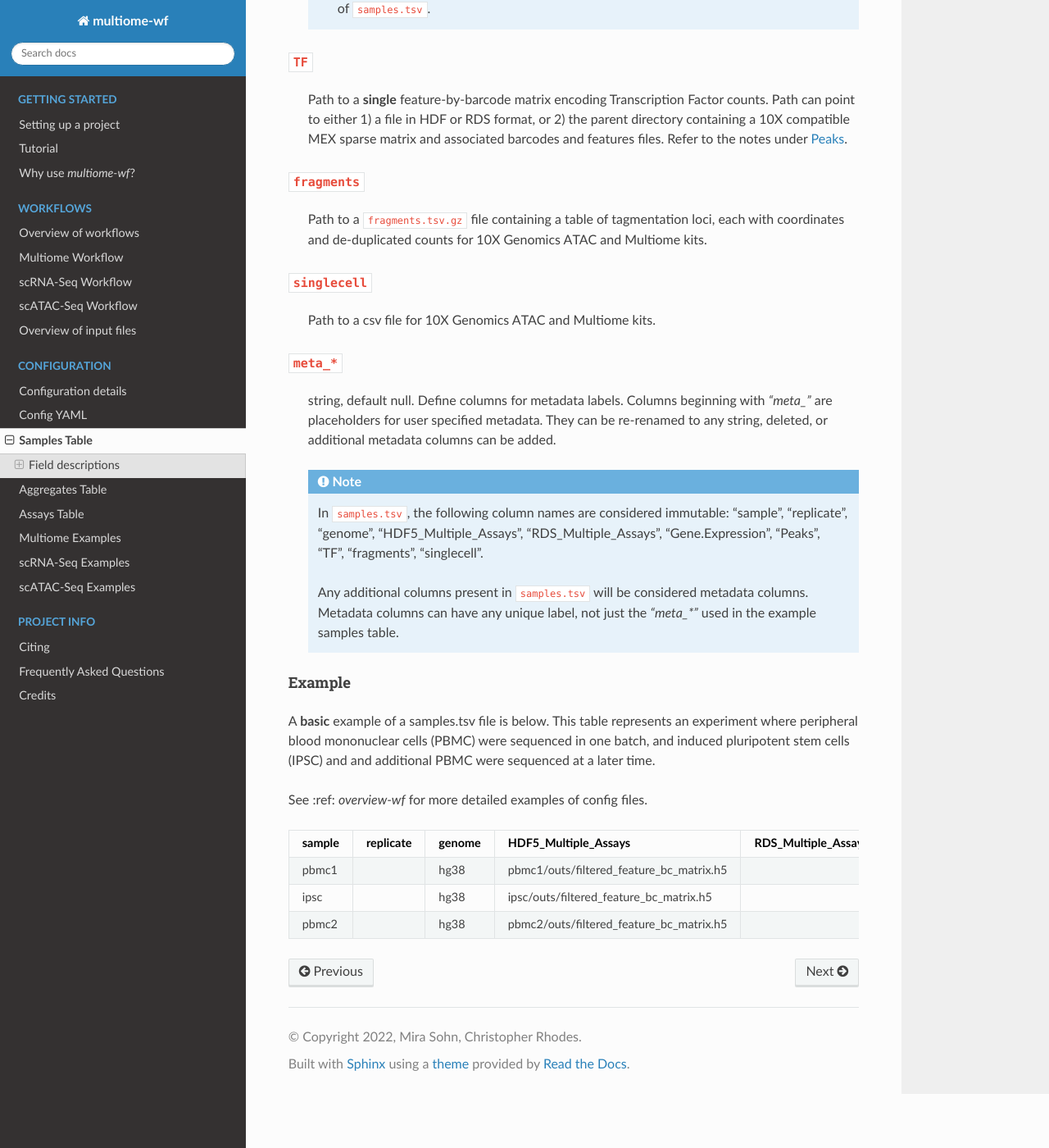
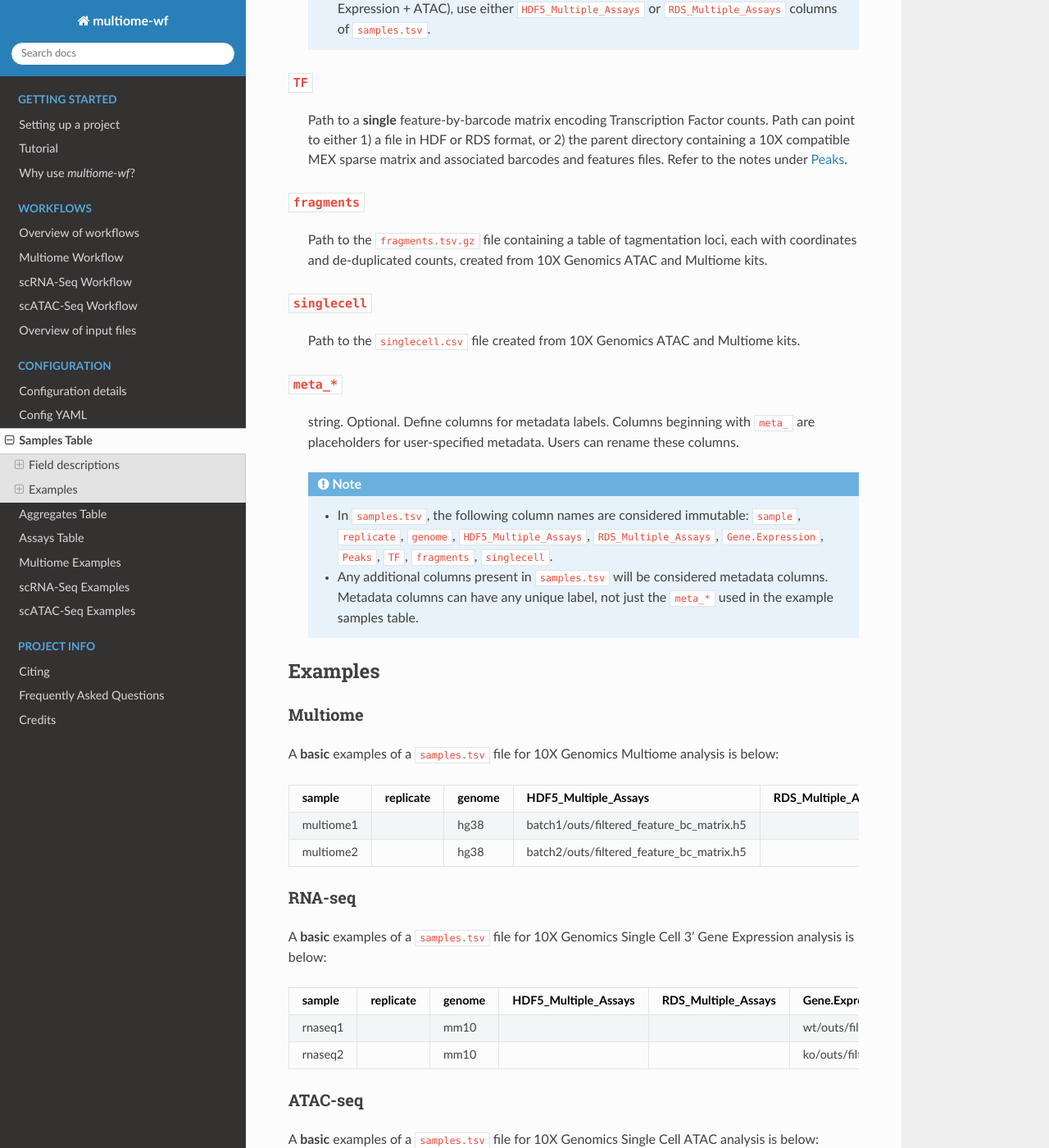
Before and after one commit to NICHD-BSPC/multiome-wf, a Sphinx documentation site: the page built from docs/configuration/samples-table.rst, in a window 1280 px wide and 1400 px high, scrolled down 2817 px. Shown: the whole window at 82% size. Built offline with Sphinx 7.4.7 and the Read the Docs theme 2.0.0, drawn with Linux system fonts in a browser that asks for light colours; some of the changed text lies outside the part shown.

Commit message:
documentation update - samples-tables

```diff
--- a/docs/configuration/samples-table.rst
+++ b/docs/configuration/samples-table.rst
@@ -64,7 +64,9 @@ Field descriptions
     string, default ``hg38``. Defines labels for genome build per sample.
     If samples include "Peaks" or "Transcription Factor" (TF) matrices,
     as with ATAC and Multiome products, all samples must have genome.
-    Otherwise, genome labels can differ across samples.
+    Otherwise, genome labels can differ across samples. In the current
+    version of the `multiome-wf`, ``mm10`` (mouse) and ``hg38`` (human) are
+    available.
 
 .. _samples-hdf5:
 
@@ -170,46 +172,81 @@ Field descriptions
 ``fragments``
 ^^^^^^^^^^^^^
 
-    Path to a ``fragments.tsv.gz`` file containing a table of tagmentation loci,
-    each with coordinates and de-duplicated counts for 10X Genomics ATAC and
-    Multiome kits.
+    Path to the ``fragments.tsv.gz`` file containing a table of tagmentation loci,
+    each with coordinates and de-duplicated counts, created from 10X Genomics ATAC
+    and Multiome kits.
 
 .. _samples-singlecell:
 
 ``singlecell``
 ^^^^^^^^^^^^^^
 
-    Path to a csv file for 10X Genomics ATAC and Multiome kits.
+    Path to the ``singlecell.csv`` file created from 10X Genomics ATAC and Multiome
+    kits.
 
 .. _samples-metadata:
 
 ``meta_*``
 ^^^^^^^^^^
 
-    string, default null. Define columns for metadata labels. Columns beginning
-    with `"meta_"` are placeholders for user specified metadata. They can be
-    re-renamed to any string, deleted, or additional metadata columns can be
-    added.
+    string. Optional. Define columns for metadata labels. Columns beginning
+    with ``meta_`` are placeholders for user-specified metadata. Users can
+    rename these columns.
 
     .. note::
 
-        In ``samples.tsv``, the following column names are considered immutable: "sample", "replicate", "genome", "HDF5_Multiple_Assays", "RDS_Multiple_Assays", "Gene.Expression", "Peaks", "TF", "fragments", "singlecell".
+        - In ``samples.tsv``, the following column names are considered immutable:
+          ``sample``, ``replicate``, ``genome``, ``HDF5_Multiple_Assays``,
+          ``RDS_Multiple_Assays``, ``Gene.Expression``, ``Peaks``, ``TF``,
+          ``fragments``, ``singlecell``.
 
-        Any additional columns present in ``samples.tsv`` will be considered metadata columns. Metadata columns can have any unique label, not just the `"meta_*"` used in the example samples table.
+        - Any additional columns present in ``samples.tsv`` will be considered
+          metadata columns. Metadata columns can have any unique label, not just
+          the ``meta_*`` used in the example samples table.
 
 
-Example
--------
+Examples
+~~~~~~~~
 
-A **basic** example of a samples.tsv file is below. This table represents an experiment where peripheral blood mononuclear cells (PBMC) were sequenced in one batch, and induced pluripotent stem cells (IPSC) and and additional PBMC were sequenced at a later time.
 
-See :ref: `overview-wf` for more detailed examples of config files.
+Multiome
+^^^^^^^^
 
-====== ========= ====== ======================================== =================== ================= ======= === ================================ =========== ============== =========== =========
-sample replicate genome HDF5_Multiple_Assays                     RDS_Multiple_Assays Gene.Expression   Peaks   TF  fragments                        singlecell  meta_modality  meta_batch  meta_geno
+A **basic** examples of a ``samples.tsv`` file for 10X Genomics
+Multiome analysis is below:
 
-====== ========= ====== ======================================== =================== ================= ======= === ================================ =========== ============== =========== =========
-pbmc1            hg38   pbmc1/outs/filtered_feature_bc_matrix.h5                                                   pbmc1/outs/atac_fragments.tsv.gz             Multiome       batch1      wt
-ipsc             hg38   ipsc/outs/filtered_feature_bc_matrix.h5                                                    ipsc/outs/atac_fragments.tsv.gz              Multiome       batch2      wt
-pbmc2            hg38   pbmc2/outs/filtered_feature_bc_matrix.h5                                                   pbmc2/outs/atac_fragments.tsv.gz             Multiome       batch2      wt
-====== ========= ====== ======================================== =================== ================= ======= === ================================ =========== ============== =========== =========
+========= ========= ====== ========================================= =================== ================= ======= === ================================= =========== =========== =========
+sample    replicate genome HDF5_Multiple_Assays                      RDS_Multiple_Assays Gene.Expression   Peaks   TF  fragments                         singlecell  meta_batch  meta_geno
+========= ========= ====== ========================================= =================== ================= ======= === ================================= =========== =========== =========
+multiome1           hg38   batch1/outs/filtered_feature_bc_matrix.h5                                                   batch1/outs/atac_fragments.tsv.gz             batch1      wt
+multiome2           hg38   batch2/outs/filtered_feature_bc_matrix.h5                                                   batch2/outs/atac_fragments.tsv.gz             batch2      wt
+========= ========= ====== ========================================= =================== ================= ======= === ================================= =========== =========== =========
+
+RNA-seq
+^^^^^^^
+
+A **basic** examples of a ``samples.tsv`` file for 10X Genomics
+Single Cell 3’ Gene Expression analysis is below:
+
+======= ========= ====== ==================== =================== ===================================== ======= === ========= =========== ========== =========
+sample  replicate genome HDF5_Multiple_Assays RDS_Multiple_Assays Gene.Expression                       Peaks   TF  fragments singlecell  meta_batch meta_geno
+======= ========= ====== ==================== =================== ===================================== ======= === ========= =========== ========== =========
+rnaseq1           mm10                                            wt/outs/filtered_feature_bc_matrix.h5                                   batch1     wt
+rnaseq2           mm10                                            ko/outs/filtered_feature_bc_matrix.h5                                   batch1     ko
+======= ========= ====== ==================== =================== ===================================== ======= === ========= =========== ========== =========
+
+
+ATAC-seq
+^^^^^^^^
+
+A **basic** examples of a ``samples.tsv`` file for 10X Genomics
+Single Cell ATAC analysis is below:
+
+======== ========= ====== ==================== =================== =============== ================================== ================================ ======================== =================== ========== =========
+sample   replicate genome HDF5_Multiple_Assays RDS_Multiple_Assays Gene.Expression Peaks                              TF                               fragments                singlecell          meta_batch meta_geno
+======== ========= ====== ==================== =================== =============== ================================== ================================ ======================== =================== ========== =========
+atacseq1           mm10                                                            wt/outs/filtered_peak_bc_matrix.h5 wt/outs/filtered_tf_bc_matrix.h5 wt/outs/fragments.tsv.gz wt/outs/summary.csv batch1     wt
+atacseq2           mm10                                                            ko/outs/filtered_peak_bc_matrix.h5 ko/outs/filtered_tf_bc_matrix.h5 ko/outs/fragments.tsv.gz ko/outs/summary.csv batch1     ko
+======== ========= ====== ==================== =================== =============== ================================== ================================ ======================== =================== ========== =========
+
+See :ref:`overview-wf` for more detailed examples of config files.
```
